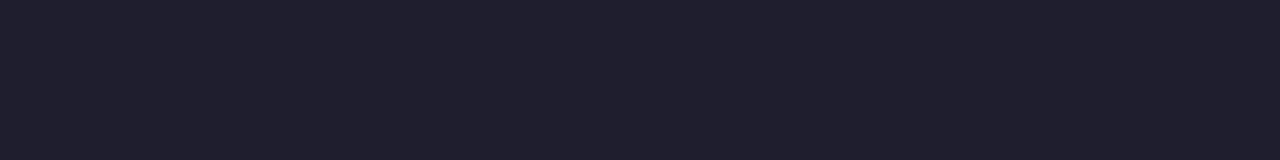
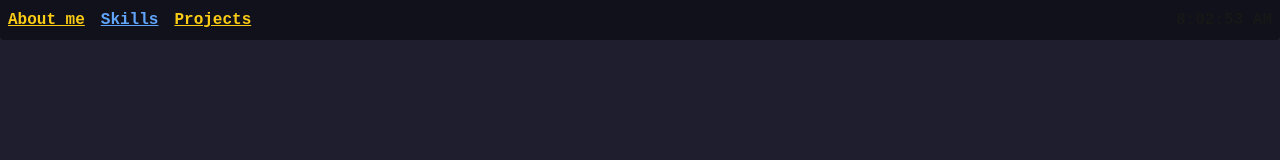
Before and after one commit to KoblizekXD/me-myself, a Next.js app: page / in a window 1280 px wide. Shown: the top 160 px of the page. Built offline with nearby package versions, Linux system fonts and the light colour scheme.

Commit message:
Add navbar with clock

```diff
--- a/src/app/page.tsx
+++ b/src/app/page.tsx
@@ -1,12 +1,33 @@
 'use client';
 
+import { Clock } from "@/components/clock";
 import { Window } from "@/components/window";
+import { randomColor, randomFrom } from "@/utils/utils";
 import Image from "next/image";
 import Link from "next/link";
+import { ReactNode, useState } from "react";
+
+const SummonButton = ({ className, children }: { className?: string; children?: ReactNode }) => {
+  const [color] = useState(randomColor());
+
+  return (
+    <div className={`cursor-pointer underline ${className} ${color}`} suppressHydrationWarning>
+      {children}
+    </div>
+  );
+}
 
 export default function Home() {
   return (
-    <main className="bg-[#1E1E2E] flex flex-col justify-center items-center w-screen h-screen">
+    <main className="bg-[#1E1E2E] flex flex-col items-center w-screen h-screen">
+      <nav className="w-full font-semibold gap-x-4 py-2 flex px-2 bg-[#11111B] rounded-b">
+        <SummonButton>About me</SummonButton>
+        <SummonButton>Skills</SummonButton>
+        <SummonButton>Projects</SummonButton>
+        <div className="ml-auto flex items-center gap-x-2 justify-center">
+          <Clock />
+        </div>
+      </nav>
       <Window className="flex" title="aa55h - @koblizekxd">
         <div className="flex flex-col gap-y-2 basis-1/3 justify-center items-center">
           <Image width={128} height={128} className="rounded-xl" src={'https://github.com/KoblizekXD.png'} alt="Not found!" />
--- /dev/null
+++ b/src/components/clock.tsx
@@ -0,0 +1,23 @@
+'use client'
+
+import { useEffect, useState } from "react";
+
+export function Clock() {
+  const [time, setTime] = useState(new Date());
+
+  useEffect(() => {
+    const interval = setInterval(() => {
+      setTime(new Date());
+    }, 1000);
+
+    return () => {
+      clearInterval(interval);
+    }
+  }, []);
+
+  return (
+    <div>
+      {time.toLocaleTimeString()}
+    </div>
+  );
+}
--- /dev/null
+++ b/src/utils/utils.ts
@@ -0,0 +1,10 @@
+
+export function randomFrom<T>(array: T[]): T {
+  return array[Math.floor(Math.random() * array.length)];
+}
+
+export const colors = ['blue', 'green', 'violet', 'yellow', 'red'];
+
+export function randomColor() {
+  return 'text-' + randomFrom(colors) + '-400';
+}
```
